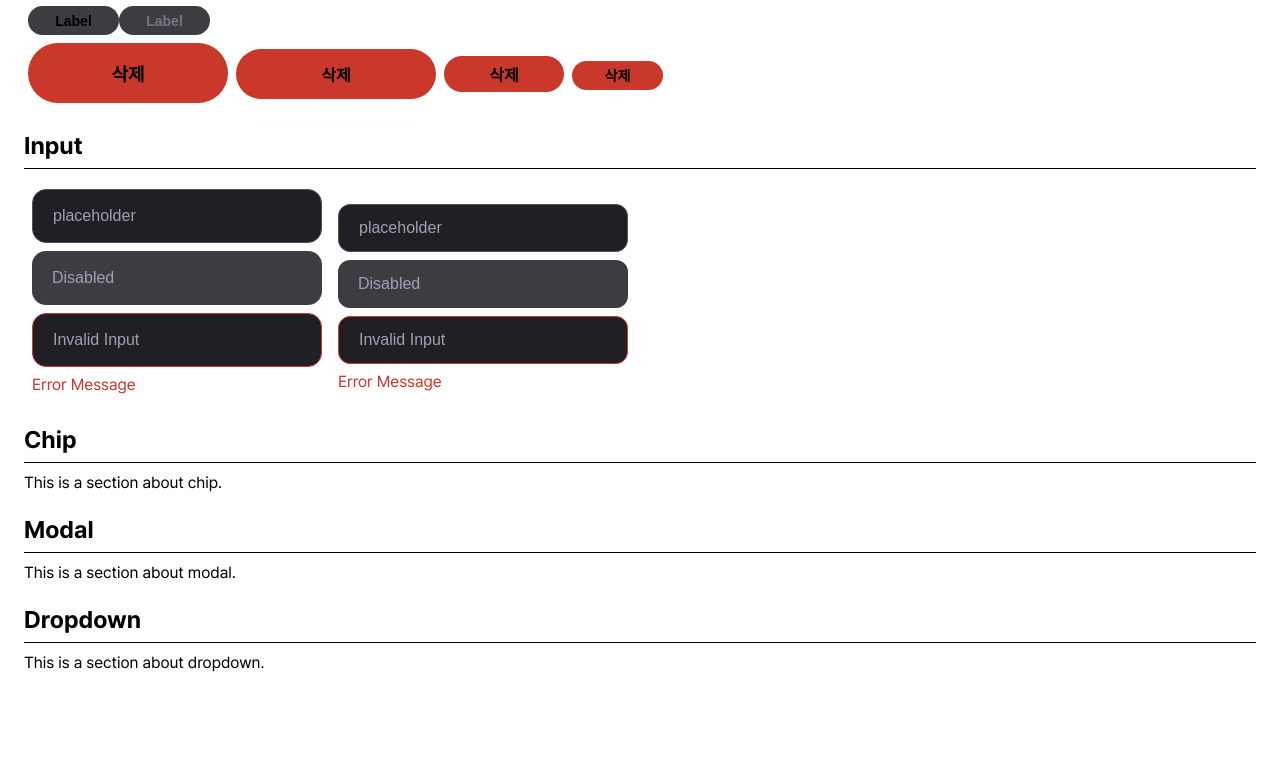
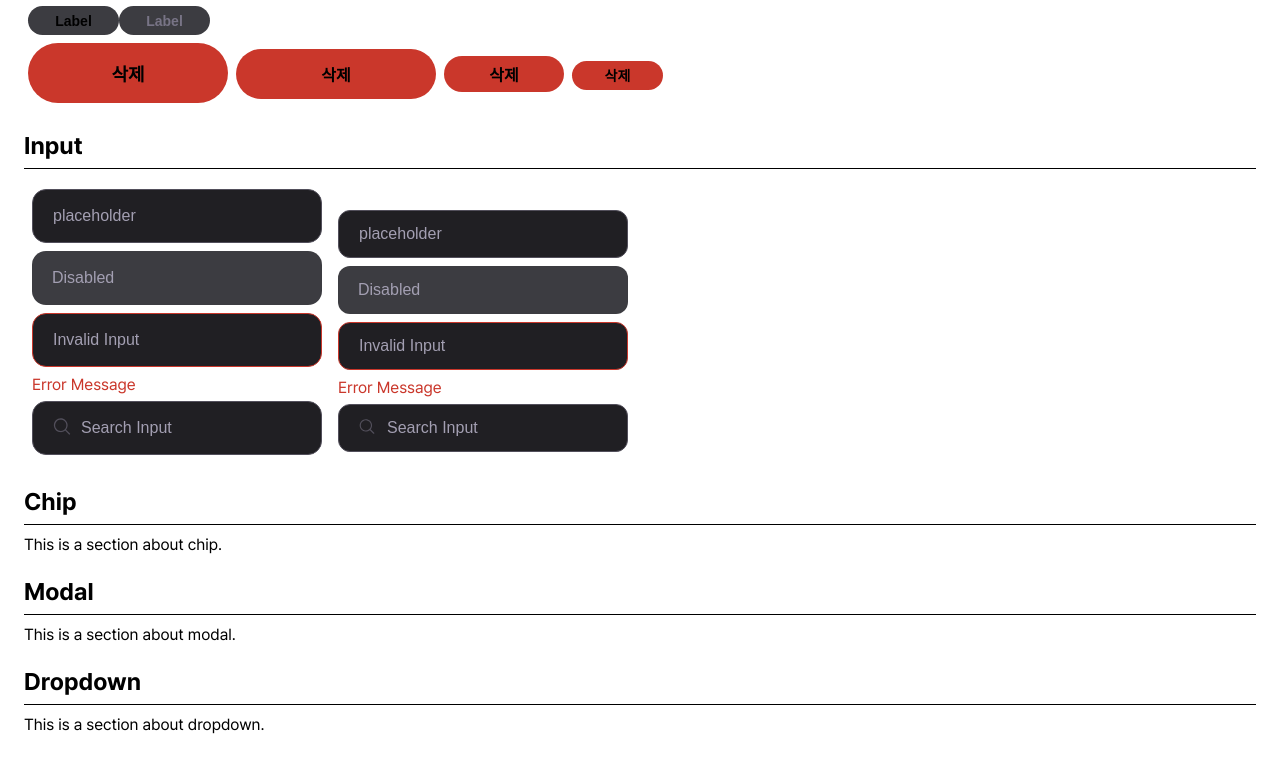
Before and after one commit to Codeit-FE18-Part3-Team4/Taskify, a Next.js app: page /test-components in a window 1280 px wide. Shown: the part 1373-2146 px from the top of the page. Before the commit the page ends 2092 px from the top, so only its background shows below. Built offline with nearby package versions, Linux system fonts and the light colour scheme.

Commit message:
✨ feat [#42] Search Input 구현 (Input Variant)

```diff
--- a/src/components/input/input.module.css
+++ b/src/components/input/input.module.css
@@ -56,27 +56,26 @@
   transform: translateY(-50%);
   pointer-events: none;
   display: block;
+  color: var(--color-gray700);
 }
 
-.icon svg {
-  width: var(--icon-size);
-  height: var(--icon-size);
+.field.focused .icon svg {
+  color: var(--color-gray500);
 }
 
-.icon_normal svg {
-  color: var(--color-gray700);
+.lgIcon svg {
+  width: 20px;
+  height: 20px;
 }
-.icon_active svg {
-  color: var(--color-gray500);
+
+.mdIcon svg {
+  width: 18px;
+  height: 18px;
 }
-.icon_error svg {
-  color: var(--color-gray700);
-}
-.icon_disabled svg {
-  color: var(--color-gray700);
-}
-.icon_completed svg {
-  color: var(--color-gray700);
+
+.autoIcon svg {
+  width: 20px;
+  height: 20px;
 }
 
 .lg {
@@ -96,21 +95,6 @@
   border-radius: 14px;
 }
 
-.lg .icon {
-  width: 20px;
-  height: 20px;
-}
-
-.md .icon {
-  width: 18px;
-  height: 18px;
-}
-
-.auto .icon {
-  width: 20px;
-  height: 20px;
-}
-
 .errorMessage {
   color: var(--color-red500);
 }
--- a/src/components/input/input.tsx
+++ b/src/components/input/input.tsx
@@ -1,6 +1,12 @@
 import styles from "./input.module.css";
-import { ReactNode, ChangeEvent, CSSProperties } from "react";
+import { ReactNode, ChangeEvent, FocusEvent, useState } from "react";
 import Typography from "@/components/typography/typography";
+import SearchIcon from "@/components/input/search-icon-svg";
+
+export enum InputVariant {
+  Default = "default",
+  Search = "searchInput",
+}
 
 export enum InputSize {
   Large = "lg",
@@ -11,6 +17,7 @@ export enum InputSize {
 export type InputProps = {
   value?: string;
   onChange?: (e: ChangeEvent<HTMLInputElement>) => void;
+  onBlur?: (e: FocusEvent<HTMLInputElement>) => void;
   placeholder?: string;
   type?: string;
   disabled?: boolean;
@@ -18,11 +25,13 @@ export type InputProps = {
   errorMessage?: string;
   size?: InputSize;
   icon?: ReactNode;
+  variant?: InputVariant;
 };
 
 export default function Input({
   value,
   onChange,
+  onBlur,
   placeholder,
   type = "text",
   className,
@@ -30,23 +39,27 @@ export default function Input({
   size = InputSize.Large,
   icon,
   disabled,
+  variant = InputVariant.Default,
 }: InputProps) {
-  const iconSize = size === InputSize.Large ? 20 : 18;
-  const iconStyle = { "--icon-size": `${iconSize}px` } as CSSProperties;
-
+  const iconSize = `${size}Icon`;
   const hasError = !disabled && Boolean(errorMessage);
+  icon = variant === InputVariant.Search ? <SearchIcon /> : null;
+  const [isFocused, setIsFocused] = useState(false);
 
   return (
     <div className={styles.wrapper}>
-      <div className={styles.field}>
+      <div className={`${styles.field} ${isFocused ? styles.focused : ""}`}>
         {icon && (
-          <span className={`${styles.icon}`} style={iconStyle}>
-            {icon}
-          </span>
+          <span className={`${styles.icon} ${styles[iconSize]}`}>{icon}</span>
         )}
         <input
           value={value}
           onChange={onChange}
+          onBlur={(e) => {
+            setIsFocused(false);
+            onBlur?.(e);
+          }}
+          onFocus={() => setIsFocused(true)}
           placeholder={placeholder}
           type={type}
           disabled={disabled}
--- a/src/pages/test-components/index.tsx
+++ b/src/pages/test-components/index.tsx
@@ -1,8 +1,7 @@
 import Button, { ButtonSize, ButtonVariant } from "@/components/button/button";
 import Typography from "@/components/typography/typography";
 import { ReactNode } from "react";
-import Input, { InputSize } from "@/components/input/input";
-import SearchIcon from "@/components/input/search-icon-svg";
+import Input, { InputSize, InputVariant } from "@/components/input/input";
 
 function Section({ title, children }: { title: string; children: ReactNode }) {
   return (
@@ -235,11 +234,20 @@ function InputBox() {
           <div style={{ marginBottom: "8px" }}>
             <Input size={size} placeholder="Disabled" disabled />
           </div>
+          <div style={{ marginBottom: "8px" }}>
+            <div>
+              <Input
+                size={size}
+                placeholder="Invalid Input"
+                errorMessage="Error Message"
+              />
+            </div>
+          </div>
           <div>
             <Input
               size={size}
-              placeholder="Invalid Input"
-              errorMessage="Error Message"
+              placeholder="Search Input"
+              variant={InputVariant.Search}
             />
           </div>
         </div>
```
